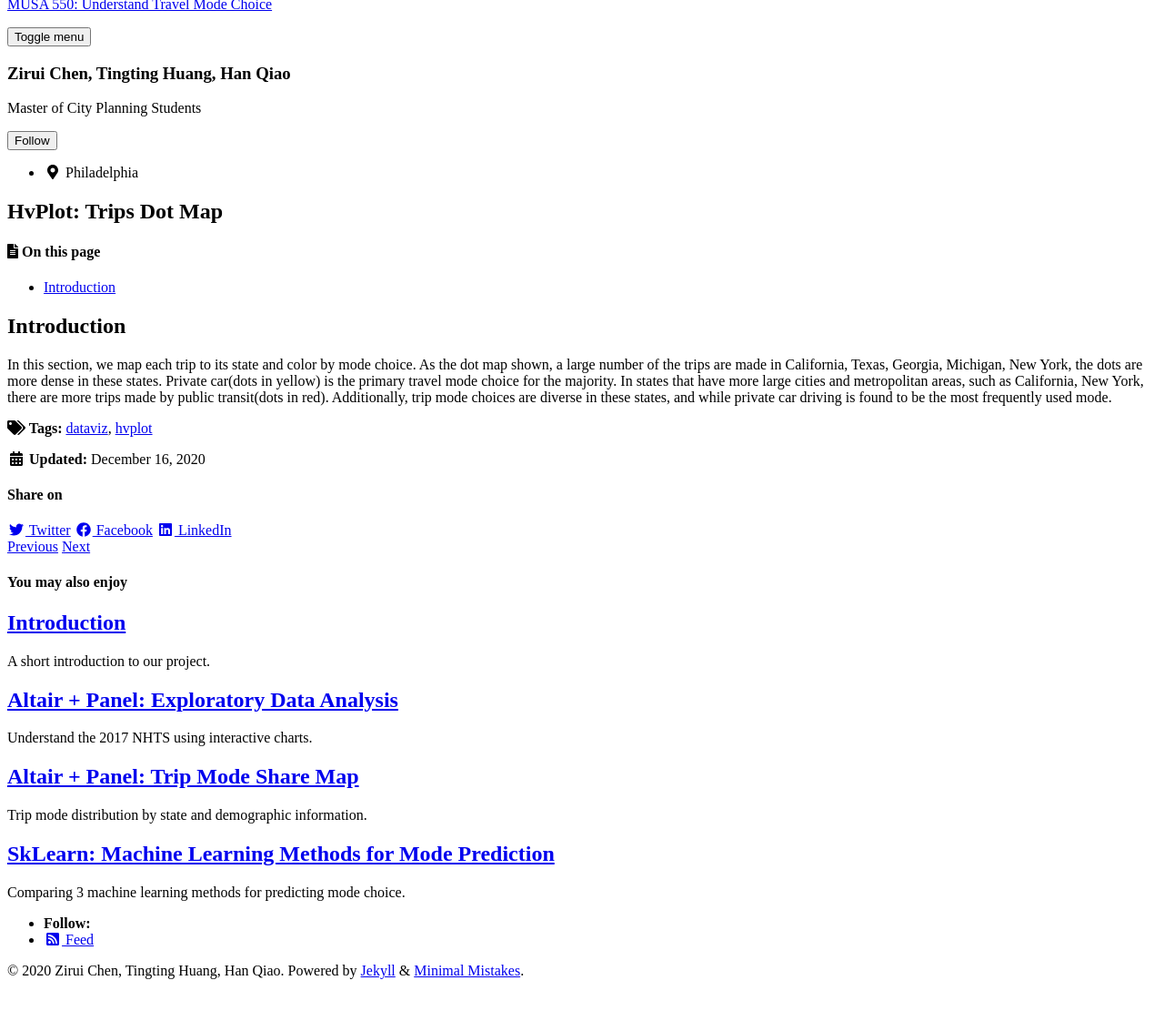
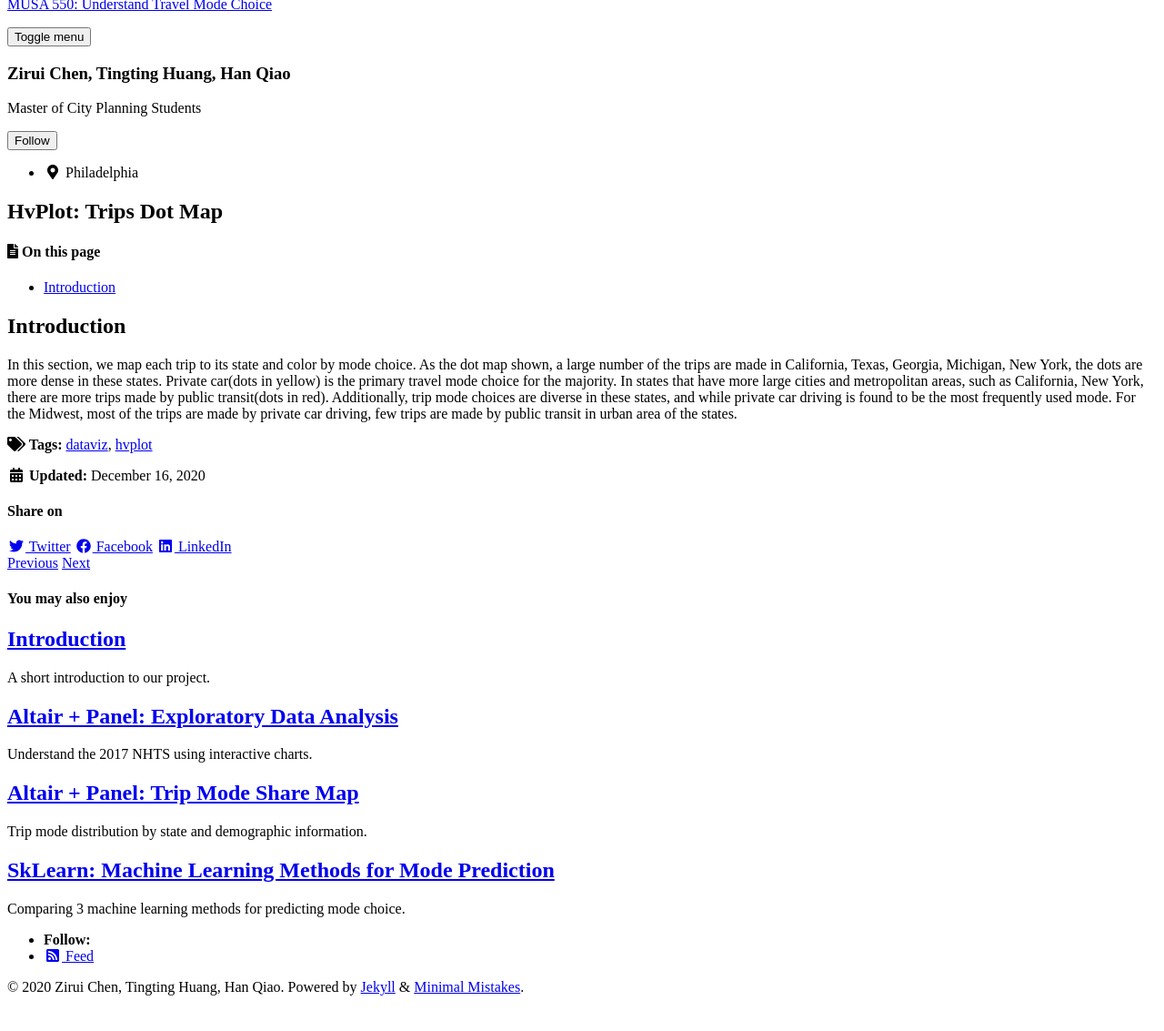
Before and after one commit to hqiao97/travelmode, a Jekyll site: the page built from _posts/2020-12-16-dot-map.md, in a window 1280 px wide, cut to the strip 112-1276 px from the top of the page. Shown: the top 1133 px of the strip at 91% size. Built offline with Jekyll 4.4.1, drawn with Linux system fonts in a browser that asks for light colours; cached includes are drawn as plain includes; nearby versions of some CDN libraries.

Commit message:
Update 2020-12-16-dot-map.md

```diff
--- a/_posts/2020-12-16-dot-map.md
+++ b/_posts/2020-12-16-dot-map.md
@@ -5,10 +5,10 @@
 tags: [dataviz, hvplot]
 excerpt: "Use a dot map to present trip mode choice."
 hv-loader:
-  hv-chart-1: ["charts/travel_mode_dot_map_20.html"]
+  hv-chart-1: ["charts/travel_mode_dot_map_20.html", "600"]
 toc: true
 toc_sticky: true
 ---
 ## Introduction
-In this section, we map each trip to its state and color by mode choice. As the dot map shown, a large number of the trips are made in California, Texas, Georgia, Michigan, New York, the dots are more dense in these states. Private car(dots in yellow) is the primary travel mode choice for the majority. In states that have more large cities and metropolitan areas, such as California, New York, there are more trips made by public transit(dots in red). Additionally, trip mode choices are diverse in these states, and while private car driving is found to be the most frequently used mode.
+In this section, we map each trip to its state and color by mode choice. As the dot map shown, a large number of the trips are made in California, Texas, Georgia, Michigan, New York, the dots are more dense in these states. Private car(dots in yellow) is the primary travel mode choice for the majority. In states that have more large cities and metropolitan areas, such as California, New York, there are more trips made by public transit(dots in red). Additionally, trip mode choices are diverse in these states, and while private car driving is found to be the most frequently used mode. For the Midwest, most of the trips are made by private car driving, few trips are made by public transit in urban area of the states.
 <div id="hv-chart-1"></div>
```
